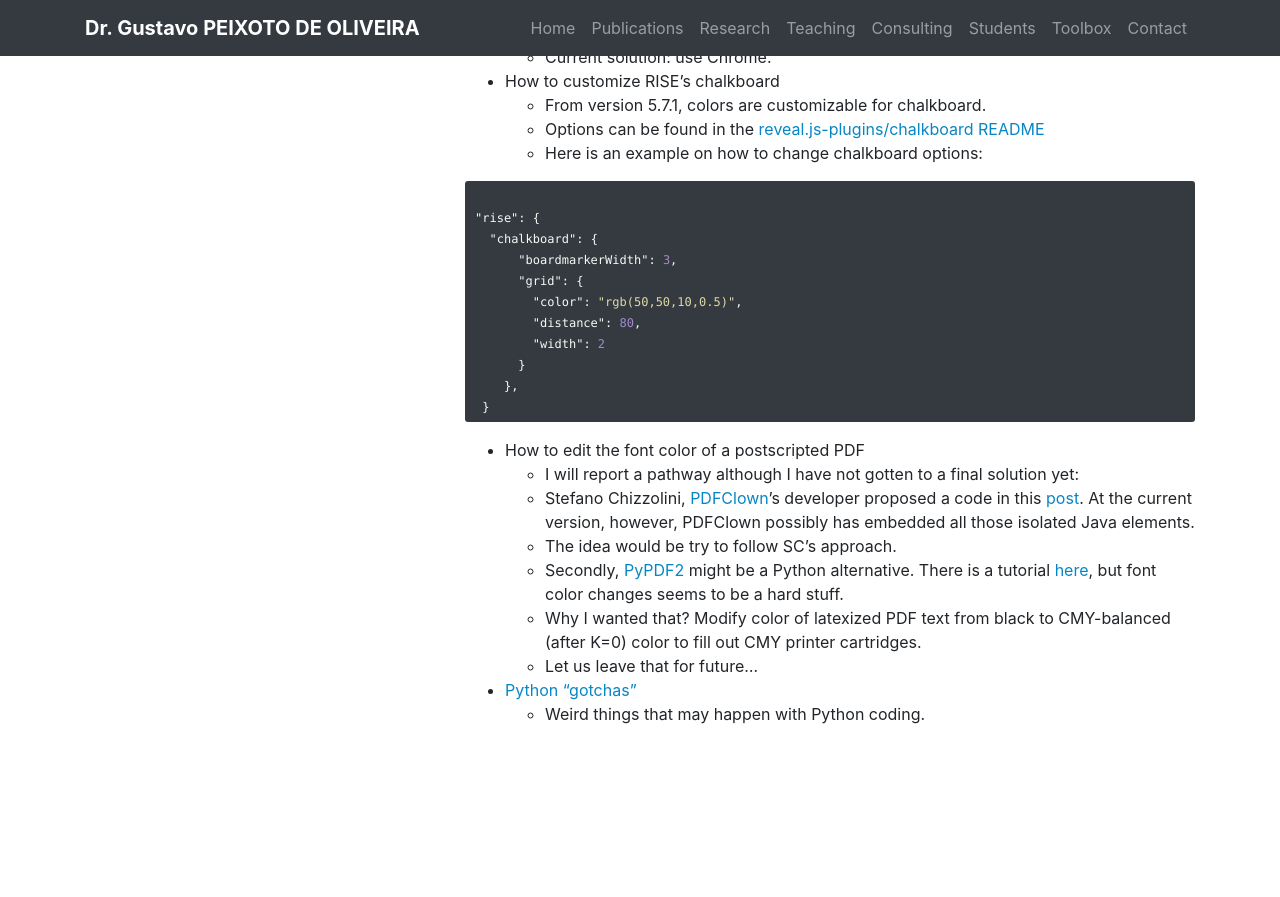
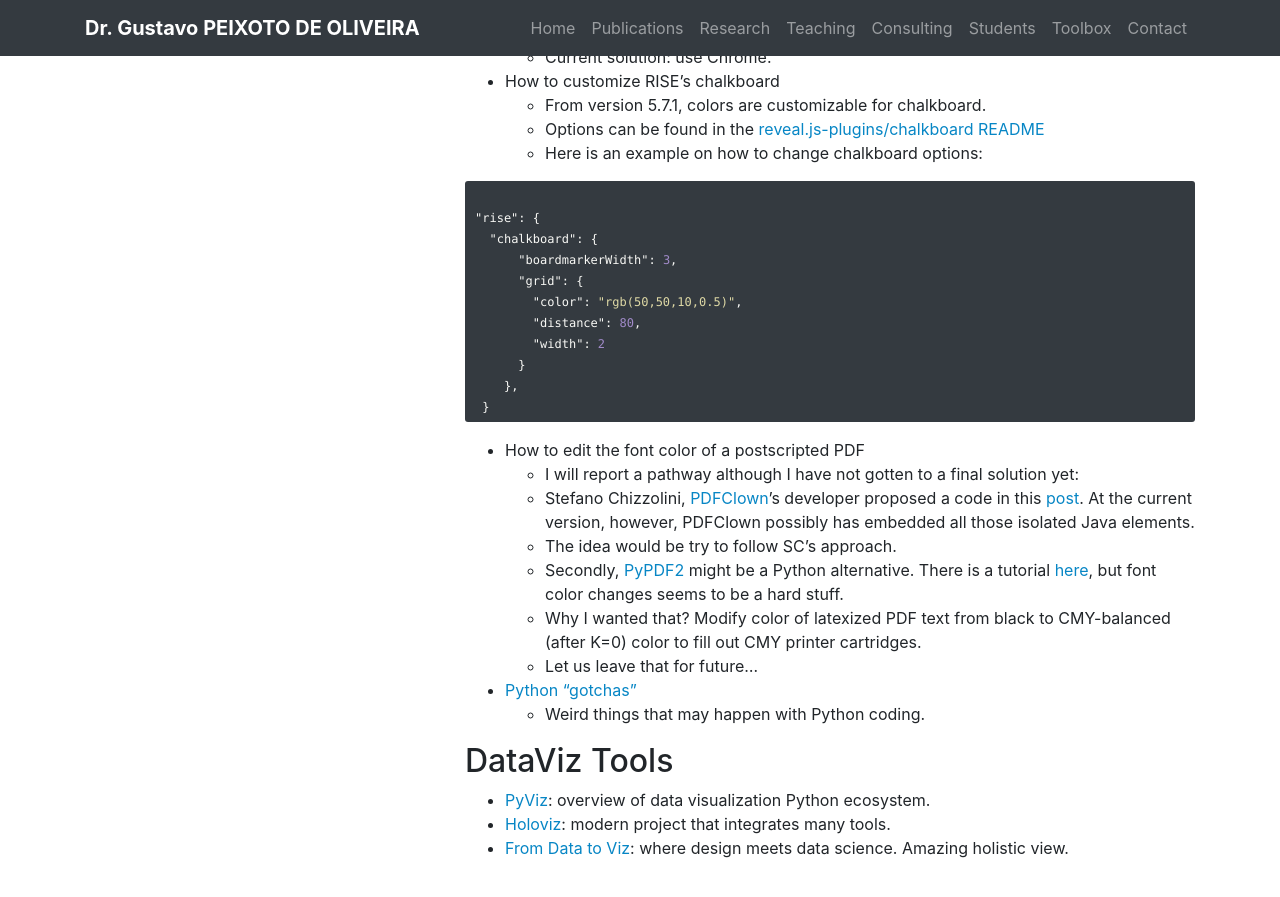
Before and after one commit to gcpeixoto/gcpeixoto.github.io, a Jekyll site: the page built from _toolbox/G-b-python.md, in a window 1280 px wide and 900 px high, scrolled down 1373 px. Shown: the top 897 px of the window. Built offline with Jekyll 4.4.1, drawn with Linux system fonts in a browser that asks for light colours; before the commit the page ends 2139 px from its top, so only the background shows below that.

Commit message:
Add link to dataviz tools.

```diff
--- a/_toolbox/G-b-python.md
+++ b/_toolbox/G-b-python.md
@@ -84,3 +84,10 @@
 
 - [Python "gotchas"](https://mrfuxi.github.io/blog/python-gotchas/)
 	- Weird things that may happen with Python coding.
+
+
+## DataViz Tools
+
+- [PyViz](https://pyviz.org/tools.html): overview of data visualization Python ecosystem.
+- [Holoviz](https://holoviz.org/index.html): modern project that integrates many tools.
+- [From Data to Viz](https://www.data-to-viz.com): where design meets data science. Amazing holistic view.
```
